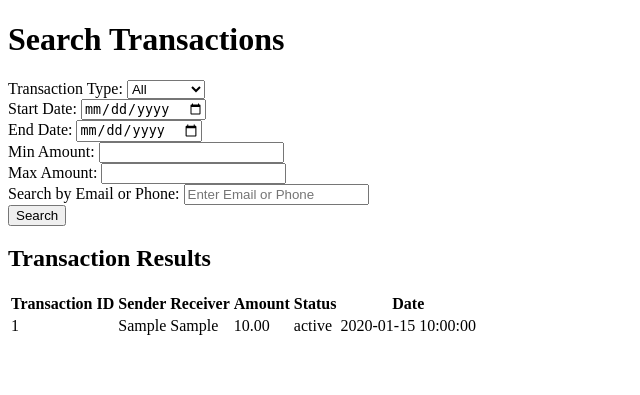
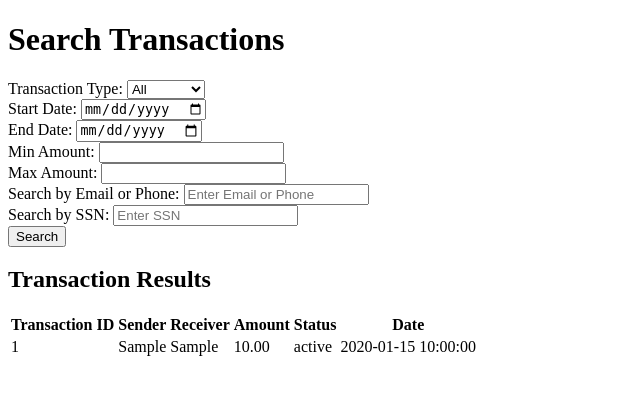
Before and after one commit to mgallo185/CS631Project, a Flask app: page /search_transactions in a window 1280 px wide. Shown: the top 395 px of the page, without its empty margins (0-640 px from the left). Run offline with Flask 3, Linux system fonts and the light colour scheme; a user stored in the database is signed in; tables that the repository leaves empty hold one stand-in row (values such as "Sample post"); parts of the project's set-up code (start-up, migrations or seed data) failed here and were passed over.

Commit message:
search by ssn

```diff
--- a/app.py
+++ b/app.py
@@ -657,7 +657,6 @@ def transfer_money_to_wallet():
     return render_template('profile.html')
 
 
-
 @app.route('/search_transactions', methods=['GET', 'POST'])
 @login_required
 def search_transactions():
@@ -675,6 +674,7 @@ def search_transactions():
         amount_min = request.form.get('amount_min')
         amount_max = request.form.get('amount_max')
         search_email_phone = request.form.get('email_phone')  # Email or phone input
+        ssn_search = request.form.get('ssn_search')  # SSN search input
 
         # Filter by transaction type
         if transaction_type:
@@ -704,6 +704,13 @@ def search_transactions():
                                            (Email.email_address.like(f'%{search_email_phone}%'))
                                        )
 
+        # Filter by SSN
+        if ssn_search:
+            transactions = transactions.filter(
+                (Transaction.sender_wallet_id_ssn == ssn_search) |
+                (Transaction.receiver_wallet_id_ssn == ssn_search)
+            )
+
     transactions = transactions.all()  # Execute the query
     return render_template('search_transactions.html', transactions=transactions)
 
--- a/templates/search_transactions.html
+++ b/templates/search_transactions.html
@@ -30,6 +30,10 @@
         <label for="email_phone">Search by Email or Phone:</label>
         <input type="text" name="email_phone" id="email_phone" placeholder="Enter Email or Phone"><br>
 
+        <!-- New Input for SSN Search -->
+        <label for="ssn_search">Search by SSN:</label>
+        <input type="text" name="ssn_search" id="ssn_search" placeholder="Enter SSN"><br>
+
         <button type="submit">Search</button>
     </form>
 
```
